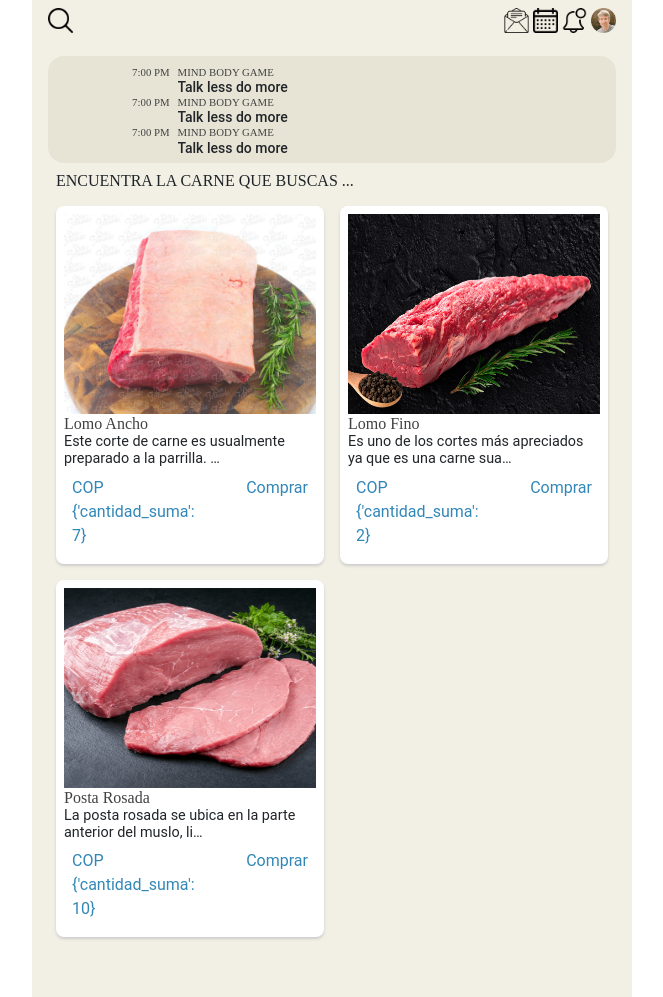
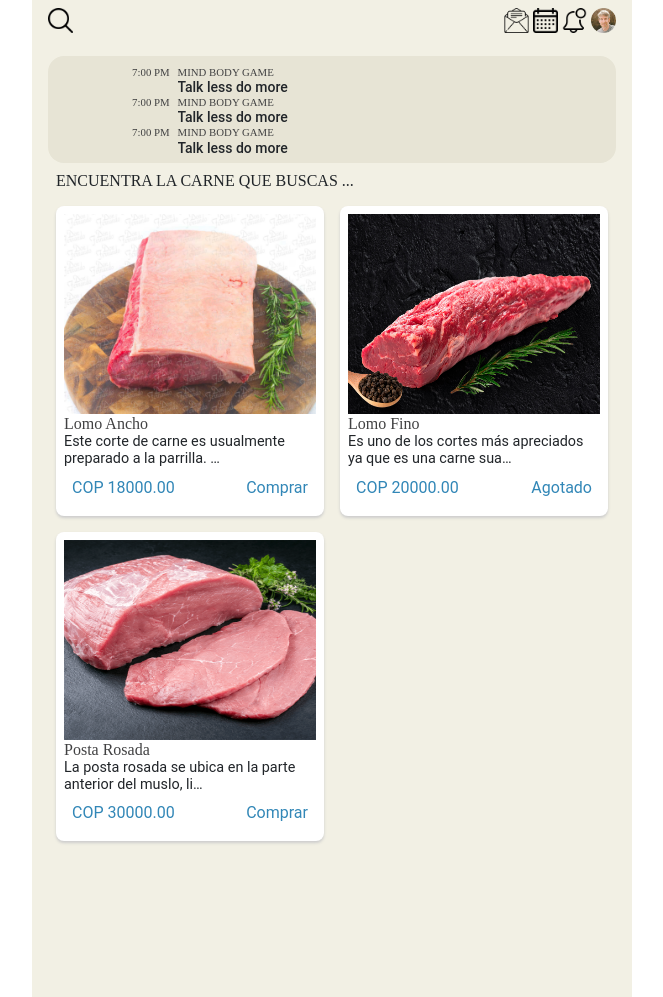
Before and after one commit to JorgitoR/CarneShop-Django-python, a Django app: page /home/ in a window 1280 px wide. Shown: the whole page, without its empty margins (308-971 px from the left). Run offline with Django 3.2, Linux system fonts and the light colour scheme; data comes from the database, SQL or seed files in the repository; both versions use the stored data as it was after the commit; some libraries are stand-ins or nearby versions.

Commit message:
CarneShop Django

```diff
--- a/Dashboard/models.py
+++ b/Dashboard/models.py
@@ -122,7 +122,8 @@ class producto(models.Model):
 
 	def cantidad_pedida(self):
 		producto = OrdenarProducto.objects.filter(pedido__slug=self.slug, ordenado=True).aggregate(cantidad_suma=Sum('cantidad'))
-		return producto
+		cantidad = producto['cantidad_suma']
+		return cantidad
 
 	@property
 	def get_content_type(self):
--- a/template/dashboard/home.html
+++ b/template/dashboard/home.html
@@ -43,11 +43,17 @@
 
 			<div class="action_btn">
 				<a href="">
-					COP {{item.cantidad_pedida}}
+					COP {{item.precio}}
 				</a>
+				{% if item.cantidad_pedida < item.stock %}
 				<a href="{% url 'add_carrito' item.slug %}">
 					Comprar
 				</a>
+				{% else %}
+				<a href="">
+					Agotado
+				</a>
+				{% endif %}
 			</div>
 			</div>
 		</div>
```
Also changed, not shown: db.sqlite3.
